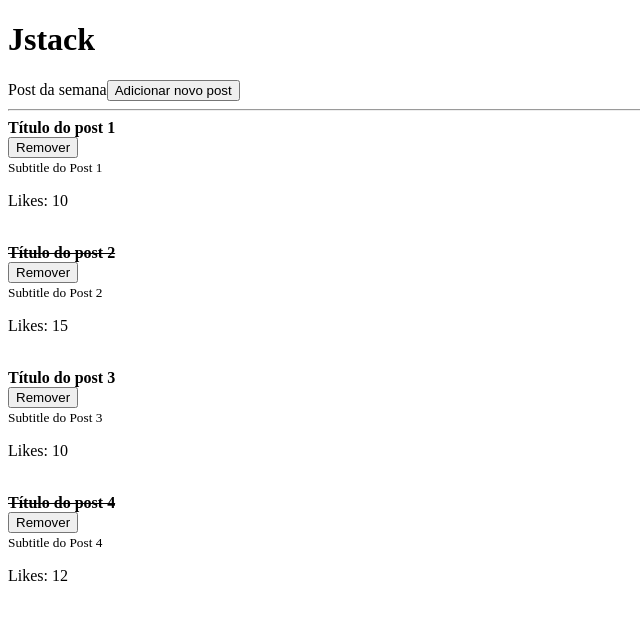
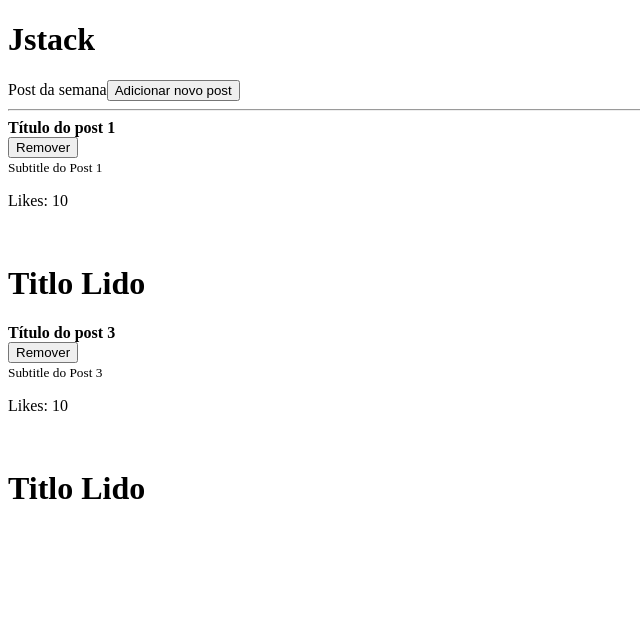
Before and after one commit to cauealb/full-stack, a React app in the folder React/: page / in a window 1280 px wide. Shown: the top 620 px of the page, without its empty margins (0-640 px from the left). Built offline with nearby package versions, Linux system fonts and the light colour scheme.

Commit message:
Segunda forma de renderização por condição

```diff
--- a/React/src/Post.jsx
+++ b/React/src/Post.jsx
@@ -2,6 +2,10 @@ import React from "react"
 import PropsTypes from 'prop-types'
 
 export default function Post({obj, onRemove}) {
+    if(obj.read) {
+        return (<h1>Titlo Lido</h1>)
+    }
+
     return (
         <>
             <article>
```
